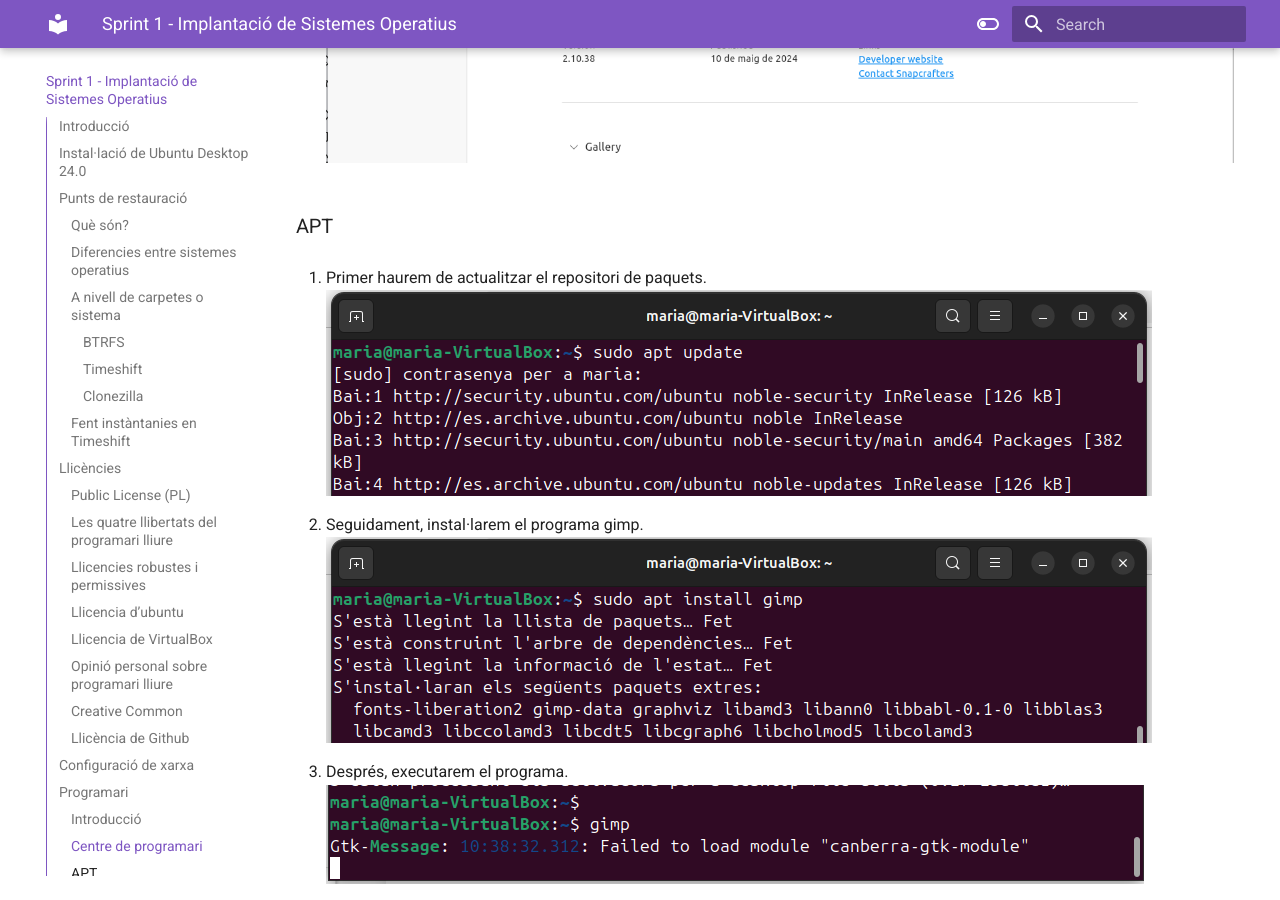
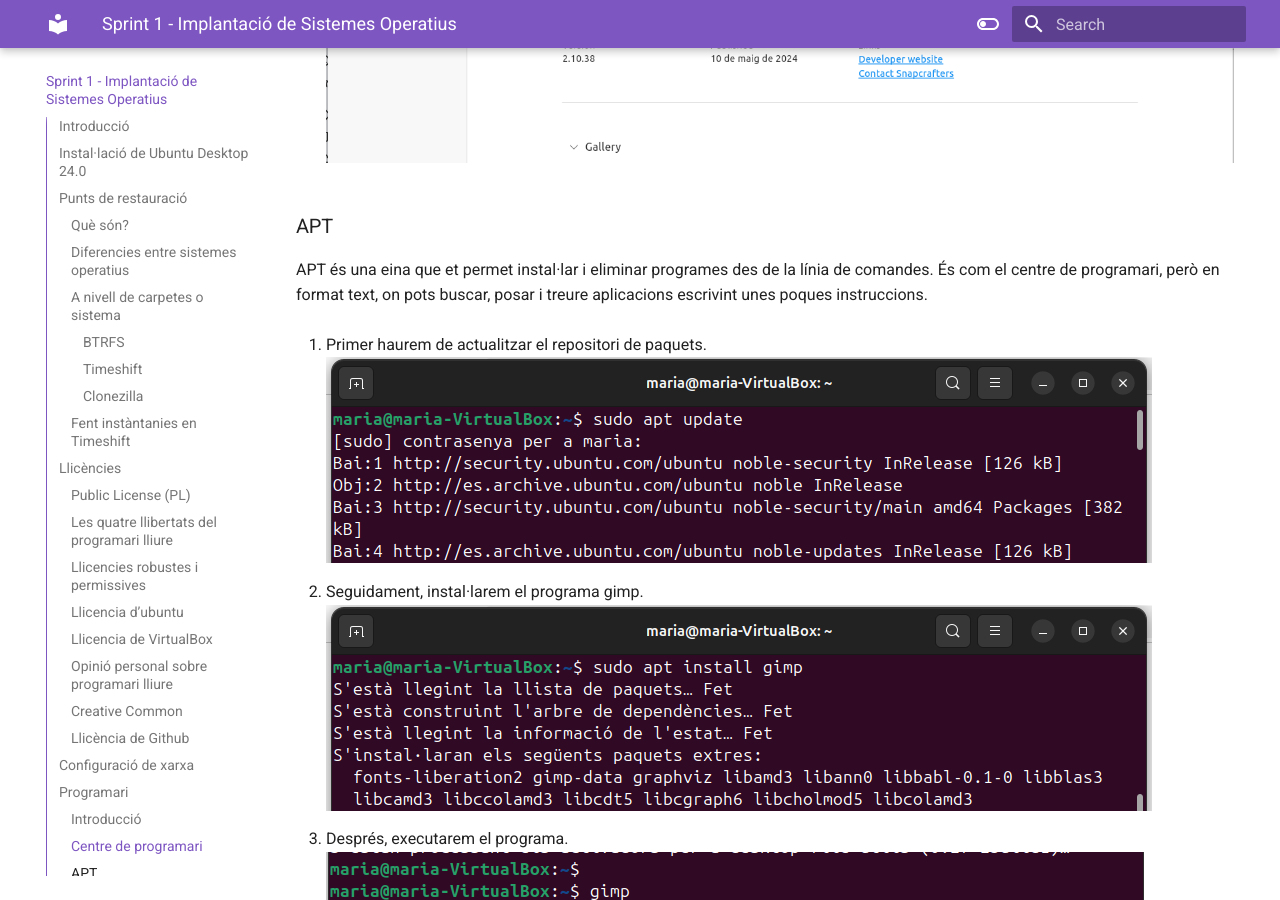
Before and after one commit to mariagutierrez03/projecte-asix2, an MkDocs documentation site: the page built from docs/sprint1.md, in a window 1280 px wide and 900 px high, scrolled down 29327 px. Built offline with MkDocs 1.6.1 and Material for MkDocs 9.7.7, drawn with Linux system fonts in a browser that asks for light colours.

Commit message:
Update sprint1.md

```diff
--- a/docs/sprint1.md
+++ b/docs/sprint1.md
@@ -192,6 +192,7 @@
 ![ubuntusoftware](./fotos/ubuntusoftware2.png)
 
 ###APT
+APT és una eina que et permet instal·lar i eliminar programes des de la línia de comandes. És com el centre de programari, però en format text, on pots buscar, posar i treure aplicacions escrivint unes poques instruccions.
 
 1. Primer haurem de actualitzar el repositori de paquets.
 ![apt](./fotos/apt1.png)
```
